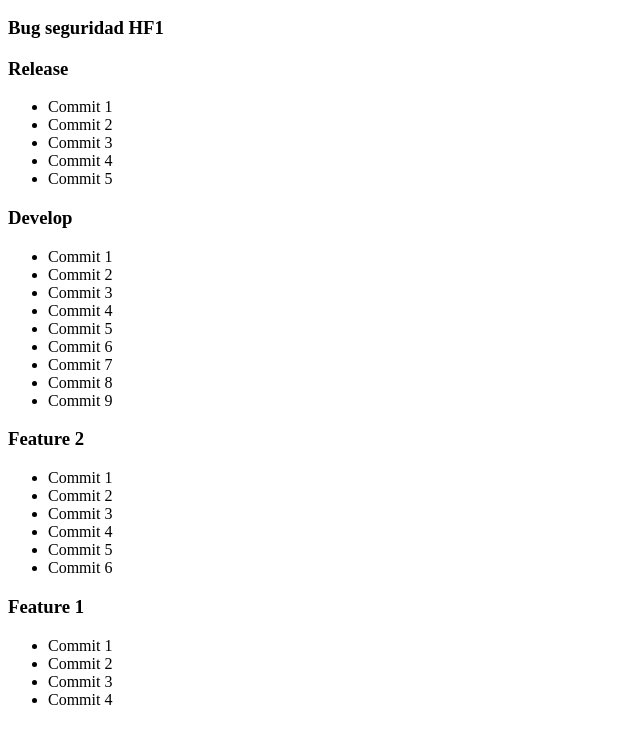
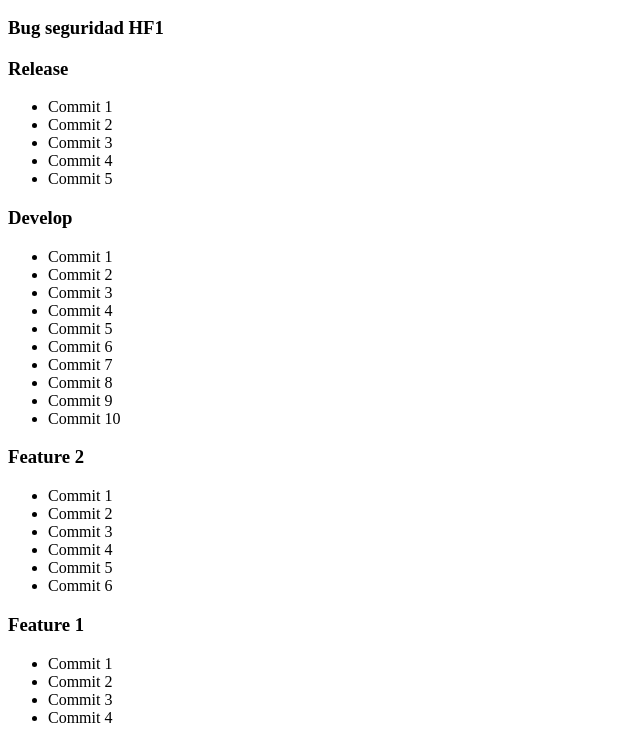
Before and after one commit to angelsan73/repo1, a plain HTML site: page public/index.html in a window 1280 px wide. Shown: the part 110-853 px from the top of the page, without its empty margins (0-640 px from the left). Drawn offline with Linux system fonts and the light colour scheme.

Commit message:
commit develop 10

```diff
--- a/public/index.html
+++ b/public/index.html
@@ -32,6 +32,7 @@
         <li>Commit 7</li>
         <li>Commit 8</li>
         <li>Commit 9</li>
+        <li>Commit 10</li>
     </ul>
 
     <h3>Feature 2</h3>
```
